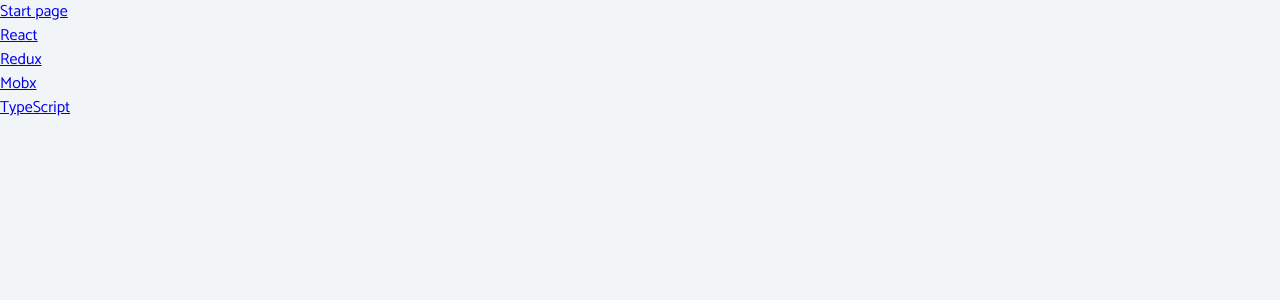
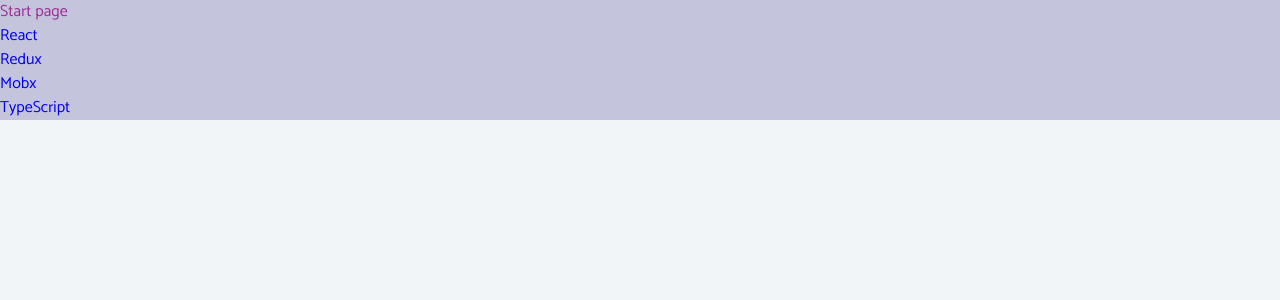
Before and after one commit to xxxmarxxx/first-react, a React (Create React App) app: page / in a window 1280 px wide. Shown: the top 300 px of the page. Built offline with nearby package versions, Linux system fonts and the light colour scheme.

Commit message:
add li ul liink hover nav_link

```diff
--- a/src/index.css
+++ b/src/index.css
@@ -28,11 +28,13 @@
   --small-screen-width: 90vw;
   --fixed-width: 50rem;
 }
+
 * {
   margin: 0;
   padding: 0;
   box-sizing: border-box;
 }
+
 body {
   font-family: var(--ff-primary);
   background: var(--clr-grey-10);
@@ -40,6 +42,7 @@
   line-height: 1.5;
   font-size: 0.875rem;
 }
+
 h1,
 h2,
 h3,
@@ -49,38 +52,49 @@
   line-height: 1.25;
   margin-bottom: 0.75rem;
 }
+
 h1 {
   font-size: 3rem;
 }
+
 h2 {
   font-size: 2rem;
 }
+
 h3 {
   font-size: 1.5rem;
 }
+
 h4 {
   font-size: 0.875rem;
 }
+
 p {
   margin-top: 1.25rem;
   margin-bottom: 1.25rem;
 }
+
 @media screen and (min-width: 800px) {
   h1 {
     font-size: 4rem;
   }
+
   h2 {
     font-size: 2.5rem;
   }
+
   h3 {
     font-size: 2rem;
   }
+
   h4 {
     font-size: 1rem;
   }
+
   body {
     font-size: 1rem;
   }
+
   h1,
   h2,
   h3,
@@ -88,14 +102,45 @@
     line-height: 1;
   }
 }
+
 /* more global css */
 
-.center{
+.center {
   /* display:flex; */
   display: block;
   padding: 20px;
-  margin: 50px ,auto;
+  margin: 50px, auto;
   text-align: center;
+
+}
+
+a:link {
+  text-decoration: none;
+}
+
+a:hover {
+  color: #9b2d92;
+  /* text-decoration: underline; */
+}
+
+ul {
+  list-style-type: none;
+  text-decoration: none;
+  background-color: rgb(196, 196, 221);
+
+}
+
+li {
+  text-decoration: none;
+}
+
+.nav_link {
+  padding: 20px;
+  margin: 20px;
+  display: flex;
+  justify-content: space-between;
+  align-items: center;
+  /* text-decoration: none; */
 
 }
 
@@ -113,11 +158,15 @@
   border-radius: 5px;
   cursor: pointer;
   box-shadow: 0 1px 3px rgba(0, 0, 0, 0.2);
+
 }
+
 .btn:hover {
   color: var(--clr-primary);
   background: var(--clr-primary-light);
+
 }
+
 .btn_mar {
   margin: 20px 20px;
   text-transform: uppercase;
@@ -133,8 +182,11 @@
   border-radius: 5px;
   cursor: pointer;
   box-shadow: 0 1px 3px rgba(0, 0, 0, 0.2);
+
 }
+
 .btn_mar:hover {
   color: var(--clr-primary);
   background: var(--clr-primary-light);
+
 }
```
